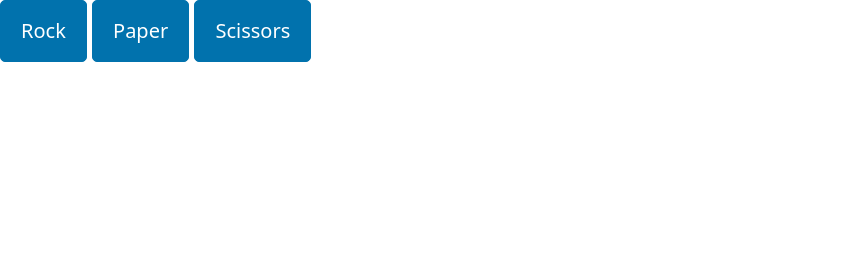
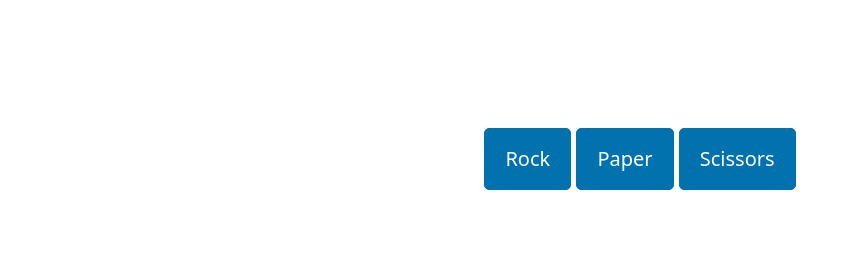
Before and after one commit to Lennster1/rock-paper-scissors, a plain HTML site: page index.html in a window 1280 px wide. Shown: the whole page, without its empty margins (0-859 px from the left). Drawn offline with nearby package versions, Linux system fonts and the light colour scheme.

Commit message:
style with pico css but inline bc im very bored

```diff
--- a/index.html
+++ b/index.html
@@ -10,10 +10,22 @@
     />
   </head>
   <body>
-    <button class="rock">Rock</button>
-    <button class="paper">Paper</button>
-    <button class="scissors">Scissors</button>
-    <div class="results"></div>
+    <div
+      style="
+        display: flex;
+        flex-direction: column;
+        margin-top: 128px;
+        text-align: center;
+      "
+    >
+      <div>
+        <button class="rock">Rock</button>
+        <button class="paper">Paper</button>
+        <button class="scissors">Scissors</button>
+      </div>
+
+      <div class="results" style=" margin-top: 64px; font-size: 42px;"></div>
+    </div>
     <script src="main.js"></script>
   </body>
 </html>
```
